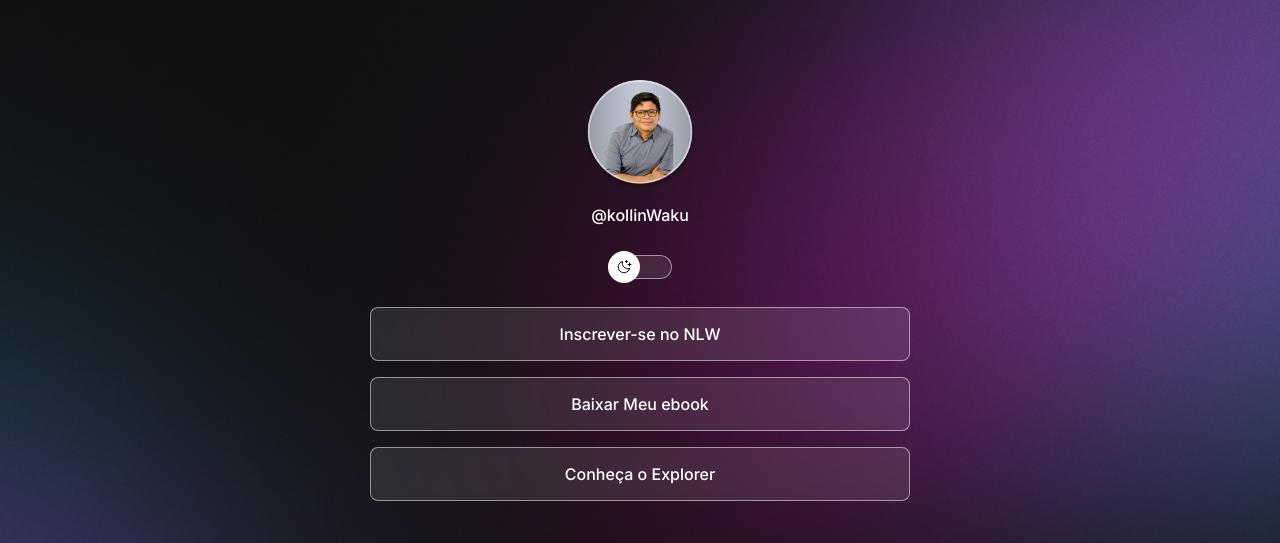
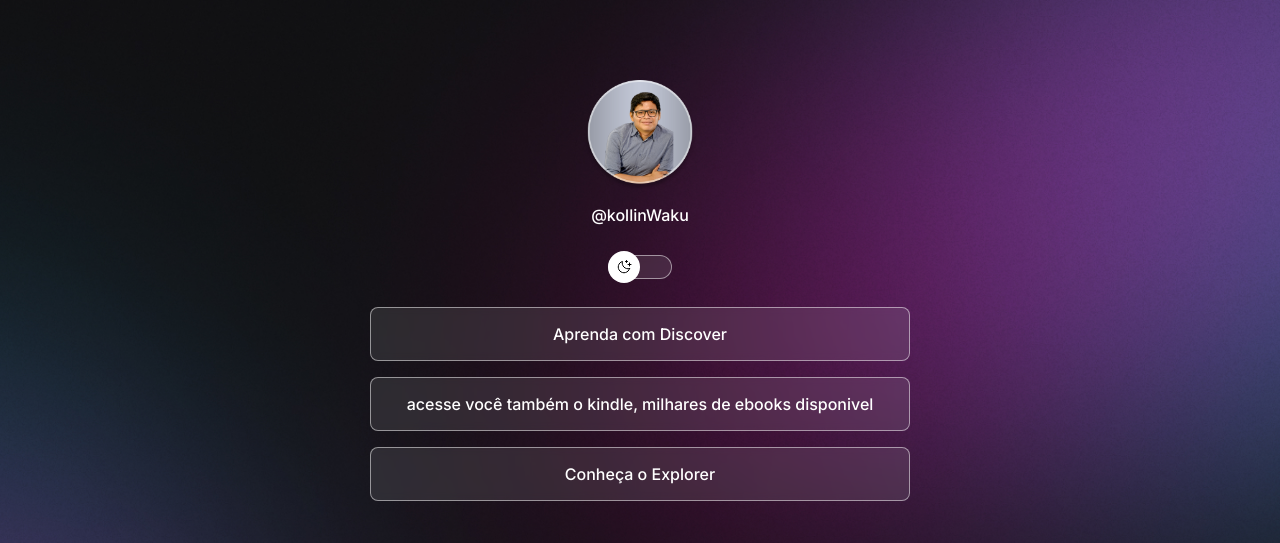
Before and after one commit to kollinWaku/projeto, a plain HTML site: page index.html in a window 1280 px wide. Shown: the top 543 px of the page. Drawn offline with nearby package versions, Linux system fonts and the light colour scheme.

Commit message:
change links buttons

```diff
--- a/index.html
+++ b/index.html
@@ -26,10 +26,10 @@
 
     <ul>
       <li>
-        <a href="#">Inscrever-se no NLW</a>
+        <a href="https://www.rocketseat.com.br/discover" target="_blank">Aprenda com Discover</a>
       </li>
       <li>
-        <a href="#">Baixar Meu ebook</a>
+        <a href="https://ler.amazon.com.br/kindle-library" target="_blank">acesse você também o kindle, milhares de ebooks disponivel</a>
       </li>
       <li>
         <a href="https://rocketseat.com.br/explorer" target="_blank">
```
